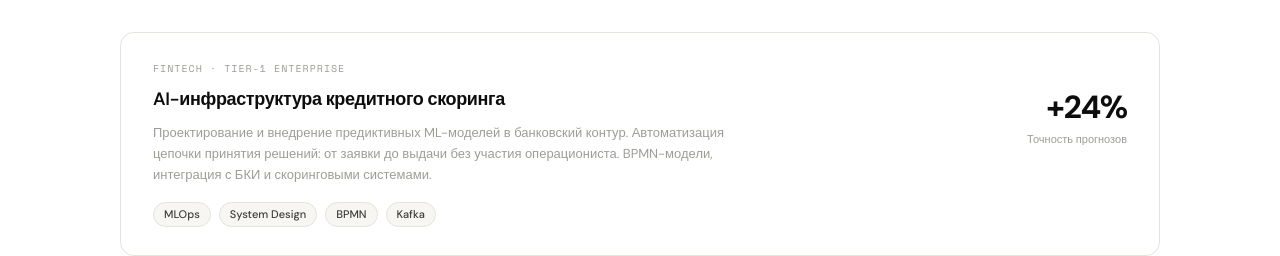
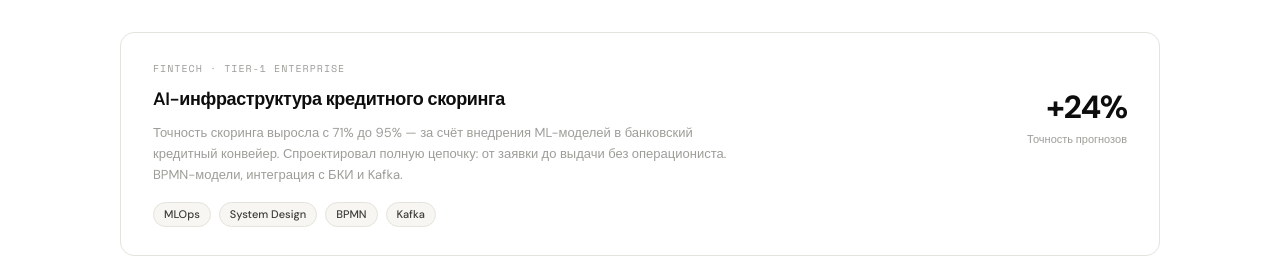
Before and after one commit to Arti-Ko/teta, a Next.js app: page / in a window 1280 px wide. Shown: the part 2960-3216 px from the top of the page. Built offline with nearby package versions, Linux system fonts and the light colour scheme; no server answers.

Commit message:
Update page.tsx

```diff
--- a/src/app/page.tsx
+++ b/src/app/page.tsx
@@ -201,7 +201,7 @@ export default function Home() {
               <div className="pr-left">
                 <div className="pr-domain">Fintech · Tier-1 Enterprise</div>
                 <div className="pr-title">AI-инфраструктура кредитного скоринга</div>
-                <div className="pr-desc">Проектирование и внедрение предиктивных ML-моделей в банковский контур. Автоматизация цепочки принятия решений: от заявки до выдачи без участия операциониста. BPMN-модели, интеграция с БКИ и скоринговыми системами.</div>
+                <div className="pr-desc">Точность скоринга выросла с 71% до 95% — за счёт внедрения ML-моделей в банковский кредитный конвейер. Спроектировал полную цепочку: от заявки до выдачи без операциониста. BPMN-модели, интеграция с БКИ и Kafka.</div>
                 <div className="pr-chips"><span className="pr-chip">MLOps</span><span className="pr-chip">System Design</span><span className="pr-chip">BPMN</span><span className="pr-chip">Kafka</span></div>
               </div>
               <div className="pr-right"><div className="pr-metric-big">+24%</div><div className="pr-metric-label">Точность прогнозов</div><div className="pr-arrow">↗</div></div>
```
